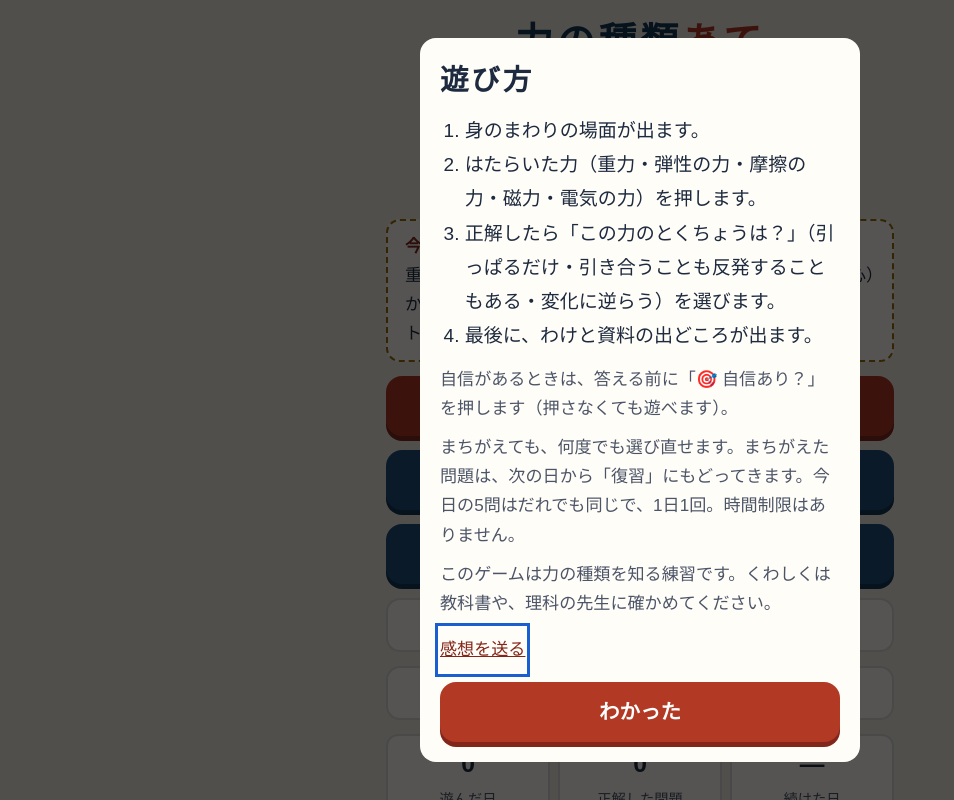
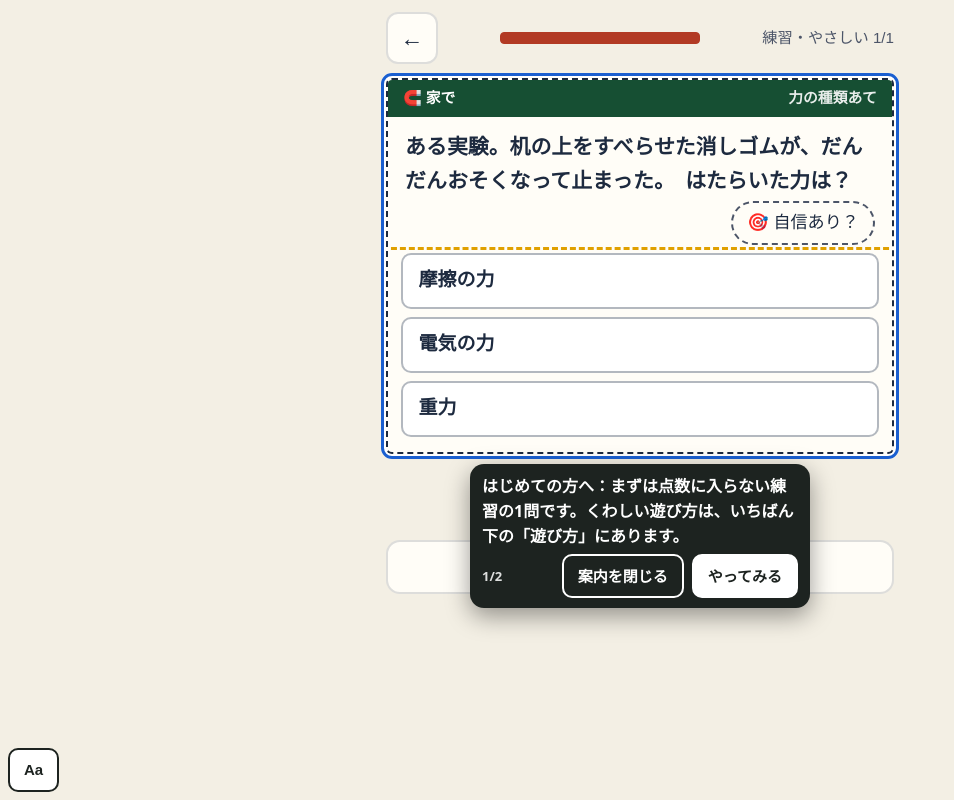
Before and after one commit to satou-aaaaa/chikara-shurui, a plain HTML site: page index.html in a window 1280 px wide. Shown: the top 800 px of the page, without its empty margins (0-954 px from the left). Drawn offline with Linux system fonts and the light colour scheme; a web font is replaced by a local one.

Commit message:
ひな形の共通部品を写す（shared-workflows 67f7985） (#5)
Co-authored-by: template-sync <41898283+github-actions[bot]@users.noreply.github.com>

```diff
--- a/index.html
+++ b/index.html
@@ -346,7 +346,8 @@ html.a11y-say body{padding-bottom:calc(64px + env(safe-area-inset-bottom,0px))!i
 //      （incidents/2026-11-21-hand-copied-helpers-drift.md）。
 //      あわせて、はじめて遊ぶ人への案内（吹き出し Core.coach）を足した。長い「遊び方」の窓の代わりに、練習の1問を遊びながら
 //      その場で一言ずつ教える（NN/g「Mobile Instructional Overlays」・Andersen ほか CHI 2012「The Impact of Tutorials on Games of Varying Complexity」）。
-//   3: 2026-11-22 吹き出しを出しているあいだ 0.4 秒ごとに場所を測り直す（古い場所に残って押す所を隠すことがあった）。ボタンの字を「案内を閉じる」に
+//   3: 2026-11-22 吹き出しを出しているあいだ 0.4 秒ごとに場所を測り直す（古い場所に残って押す所を隠すことがあった）。ボタンの字を「案内を閉じる」に。
+//      段の wait（その所が出るまで待つ）を足した。全ゲームの「はじめての練習」を sync-template の migrateFirstPlay が足すため
 //   2: 2026-11-22 感想フォームのゲーム名を、渡さなければ題（<title>）から入れる。sync-template が全ゲームを game-core に切り替える（migrateCore）ため
 // 決まり: 外へ通信しない。ゲームの関数の名前（toast・buzz など）は上書きしない（Core.toast などで呼ぶ）。
 (function () {
@@ -432,6 +433,7 @@ html.a11y-say body{padding-bottom:calc(64px + env(safe-area-inset-bottom,0px))!i
   //   sel   …… 吹き出しを付ける所。まだ画面に無いあいだは待つ（ゲームが画面を作り直しても付け直す）
   //   until …… その所が画面に出たら次へ進む（答えた・正解した など）。無ければ sel を押したら次へ
   //   button …… 押すと次へ進むボタンの字（読むだけの吹き出し）
+  //   wait  …… その所が画面に出るまで、この吹き出しは出さずに待つ（答えたあとにだけ「次へ」を指す など）
   //   pos   …… "below"（既定）か "above"。その側に場所が無ければ、ページを少し動かして場所を空ける（読む所を隠さないため）
   // 吹き出しは押す所を隠さない（上か下の空いたほうに出す）。「案内を閉じる」と Esc でいつでもやめられる。
   const coach = (() => {
@@ -466,7 +468,7 @@ html.a11y-say body{padding-bottom:calc(64px + env(safe-area-inset-bottom,0px))!i
       while (steps && i < steps.length && steps[i].until && find(steps[i].until)) i++;
       if (!steps) return;
       if (i >= steps.length) return stop(true);
-      const st = steps[i], el = find(st.sel);
+      const st = steps[i], el = st.wait && !find(st.wait) ? null : find(st.sel);
       if (!el) { box.hidden = true; mark(null); return; }
       box.hidden = false; mark(el);
       const fresh = shown !== i;
@@ -836,7 +838,7 @@ function home() {
   $("go-cal").onclick = () => cal();
   $("go-ach").onclick = achView;
   bindFooter();
-  if (!s.tut) openHow();
+  if (!s.tut) firstPlay();
 }
 function practiceMenu() {
   app.innerHTML = `<header><button class="icon" id="back" aria-label="もどる">←</button><h1>練習<small>今日の記録には入りません（力の手帳には載ります）</small></h1></header>
@@ -847,6 +849,27 @@ function practiceMenu() {
   document.querySelectorAll(".lv button").forEach((b) => (b.onclick = () => startRun("p", +b.dataset.t)));
   bindFooter(); toTop();
 }
+// first-play:begin（shared-workflows の scripts/sync-template.mjs が足した。直すときはひな形を直す）
+// はじめての人：長い「遊び方」の窓を出さず、点数に入らない練習の1問を遊びながら、吹き出しで一言ずつ教える（game-core の Core.coach）。
+// 「見た」は始めたその場で残す（途中でやめても、次からはふつうに始まる。くわしい遊び方はいつでもいちばん下の「遊び方」から）
+const FIRST_STEPS = [
+  { sel: "#choices", button: "やってみる", text: "はじめての方へ：まずは点数に入らない練習の1問です。くわしい遊び方は、いちばん下の「遊び方」にあります。" },
+  { sel: "#next", wait: ".verdict", text: "できました。わけを読んだら、ここを押して進みます。" },
+];
+function firstPlay() {
+  save((s) => { s.tut = true; });
+  // 練習の入り口を開いて、いちばん上（いちばんやさしい）を押す。無ければ前の形（遊び方の窓）にもどす
+  practiceMenu();
+  const b = document.querySelector(".lv button");
+  if (!window.Core || !Core.coach || !b) { home(); return openHow(); }
+  b.click();
+  // 練習は1問だけにする（数を減らしてから描き直す）
+  save((s) => { const r = s.runs && s.runs.p; if (r && Array.isArray(r.list)) r.list = r.list.slice(0, 1); });
+  play();
+  // 案内を閉じた（Esc も）ら、1問の練習の途中経過を残さずにホームへ（ふだんの練習の「続きから」を出さない）
+  Core.coach.start(FIRST_STEPS, { home, onEnd: (done) => { if (done === false) { save((s) => { const r = s.runs && s.runs.p; if (r && !(r.res || []).length) delete s.runs.p; }); home(); } } });
+}
+// first-play:end
 function startRun(mode, opt) {
   const k = todayKey(); let ng = false;
   save((s) => {
```
Also changed, not shown: qa/run.mjs (+6 -5 lines).
